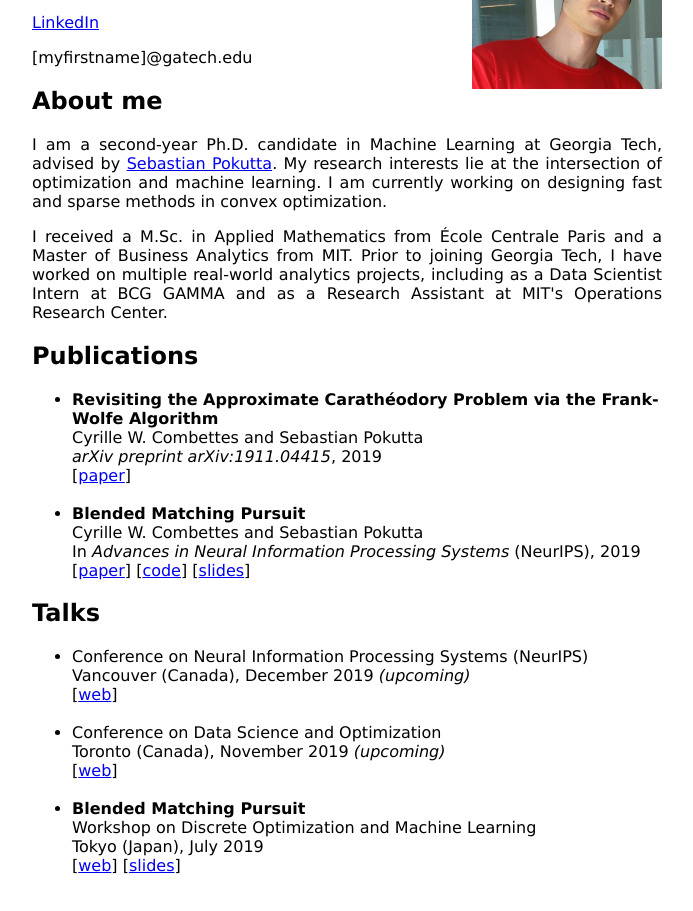
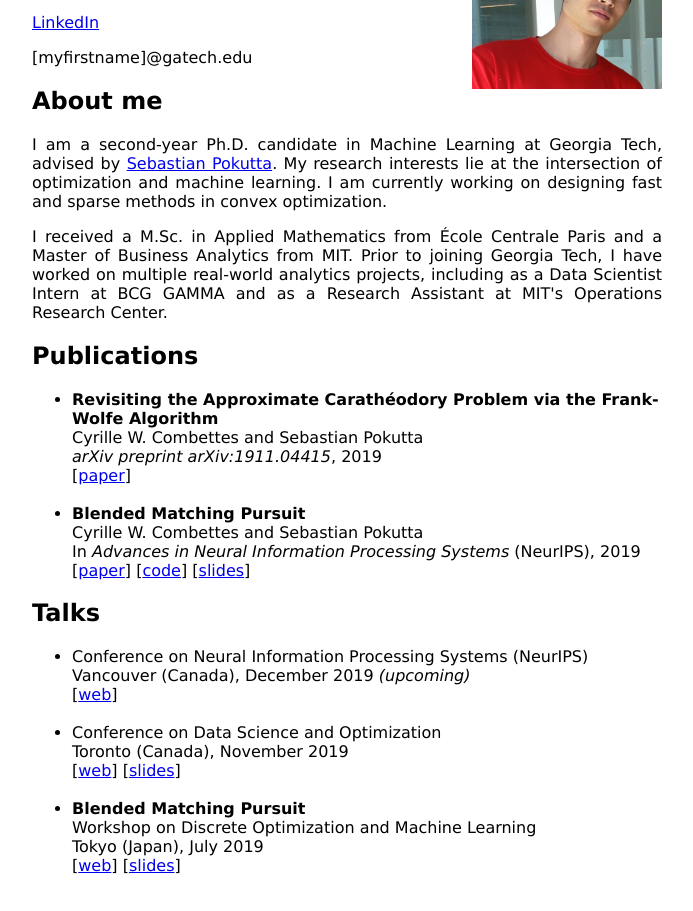
Before and after one commit to cyrillewcombettes/cyrillewcombettes.github.io, a plain HTML site: page index.html in a window 1280 px wide. Shown: the part 142-1053 px from the top of the page, without its empty margins (293-986 px from the left). Drawn offline with Linux system fonts and the light colour scheme.

Commit message:
cara slides

```diff
--- a/index.html
+++ b/index.html
@@ -52,8 +52,8 @@ Vancouver (Canada), December 2019 <em>(upcoming)</em><br>
 [<a href="https://nips.cc">web</a>]</li><br>
 
 <li>Conference on Data Science and Optimization<br>
-Toronto (Canada), November 2019 <em>(upcoming)</em><br>
-[<a href="http://www.fields.utoronto.ca/activities/19-20/c-dso">web</a>]</li><br>
+Toronto (Canada), November 2019<br>
+[<a href="http://www.fields.utoronto.ca/activities/19-20/c-dso">web</a>] [<a href="approx-cara_slides.pdf">slides</a>]</li><br>
 
 <li><strong>Blended Matching Pursuit</strong><br>
 Workshop on Discrete Optimization and Machine Learning<br>
```
